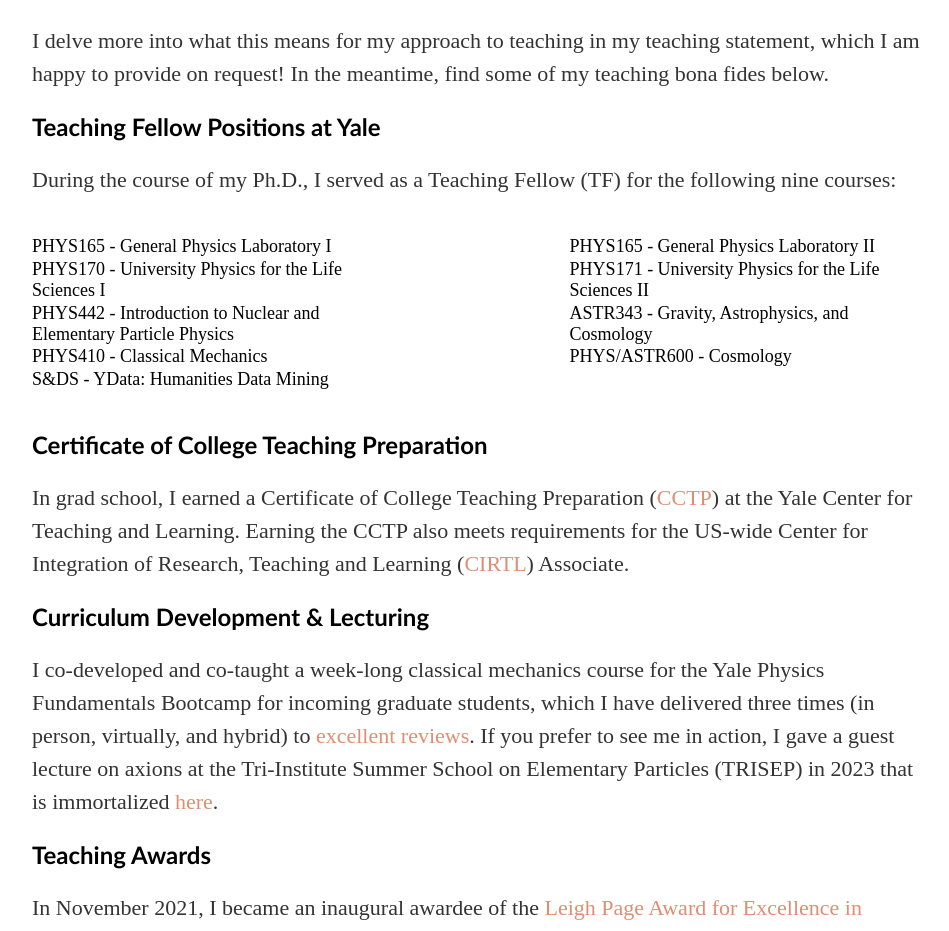
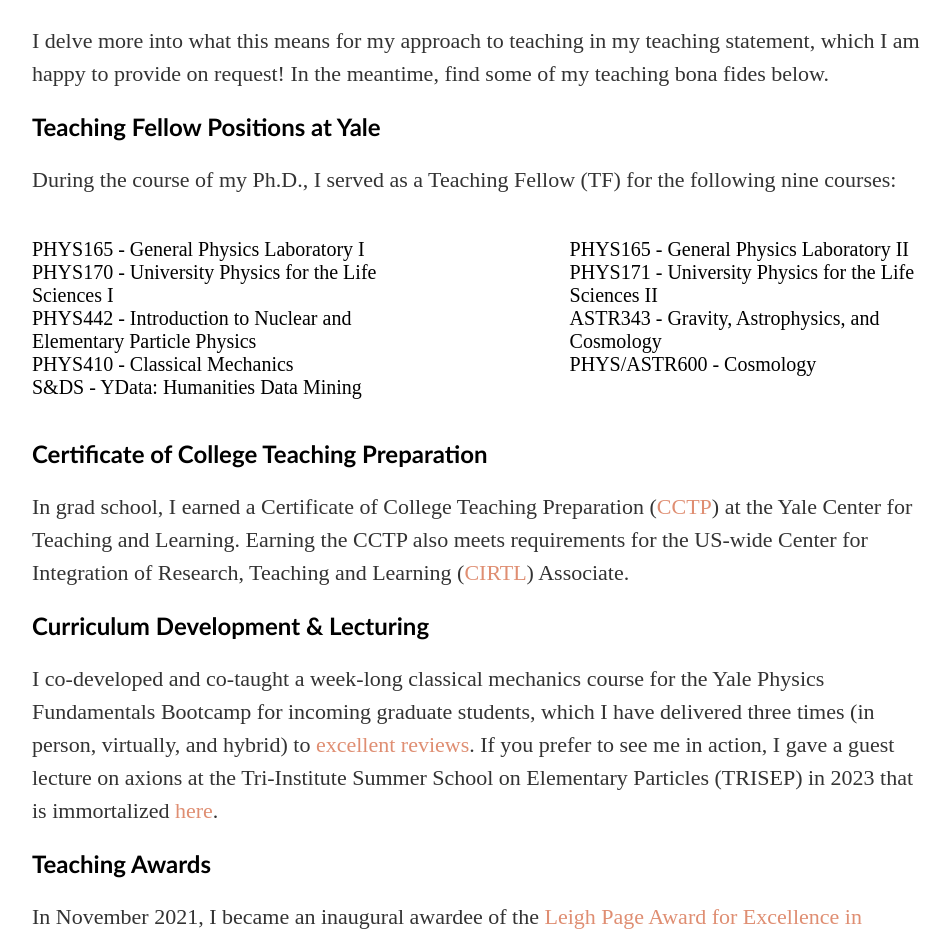
Before and after one commit to lunazagor/lunazagor.github.io, a Jekyll site: the page built from teaching/index.html, in a window 1280 px wide. Shown: the part 708-1639 px from the top of the page, without its empty margins (160-1109 px from the left). Built offline with Jekyll 4.4.1, drawn with Linux system fonts in a browser that asks for light colours.

Commit message:
Update index.html
messing with paddings

```diff
--- a/teaching/index.html
+++ b/teaching/index.html
@@ -38,13 +38,13 @@
       }
       .course-list {
           width: 40%;
-          font-size: 18px;
+          font-size: 20px;
           list-style: none;
           padding-left: 0;
           padding-bottom: 0px;
       }
       .course-list li {
-          margin-bottom: 0.1em;
+          margin-bottom: 0.0em;
       }
       .section {
           margin-bottom: 0.0em;
```
